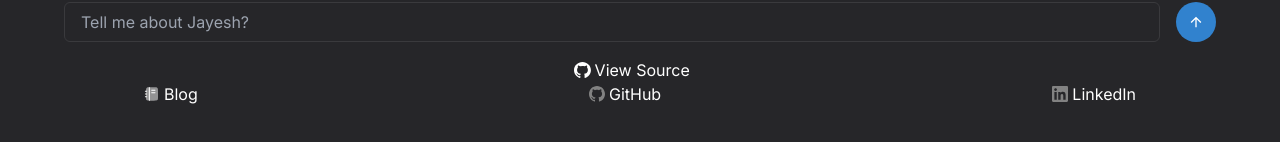
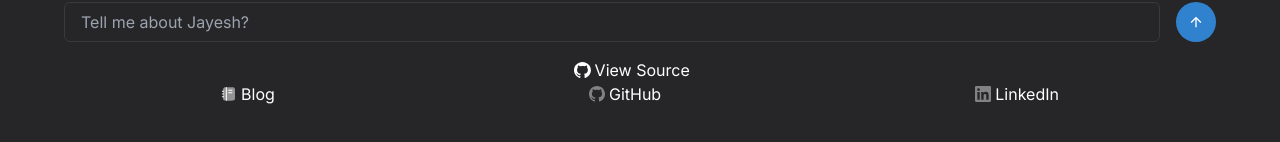
Before and after one commit to jayeshmahapatra/rag-chatbot, a Next.js app in the folder rag_chatbot_frontend/: page / in a window 1280 px wide. Shown: the part 470-612 px from the top of the page. Built offline with nearby package versions, Linux system fonts and the light colour scheme; no server answers.

Commit message:
footer justify around

```diff
--- a/rag_chatbot_frontend/app/components/footer.tsx
+++ b/rag_chatbot_frontend/app/components/footer.tsx
@@ -13,11 +13,11 @@ export const Footer: React.FC = () => {
                     <span>View Source</span>
                 </a>
             </div>
-            <div className="flex flex-row items-center justify-between w-full">
+            <div className="flex flex-row items-center justify-around w-full">
                 <a
                     href="https://jayeshmahapatra.github.io"
                     target="_blank"
-                    className="text-white flex items-center mr-20 ml-20"
+                    className="text-white flex items-center"
                 >
                     <img src="/images/notebook.svg" className="svg-icon mr-1" alt="Blog Mark" />
                     <span>Blog</span>
@@ -35,7 +35,7 @@ export const Footer: React.FC = () => {
                 <a
                     href="https://www.linkedin.com/in/jayeshmahapatra"
                     target="_blank"
-                    className="text-white flex items-center mr-20 ml-20"
+                    className="text-white flex items-center"
                 >
                     <svg className='svg-icon mr-1'>
                         <use xlinkHref="/images/minima-social-icons.svg#linkedin"/>
```
Also changed, not shown: 1 other file (tests, documents, lock files or other folders).
